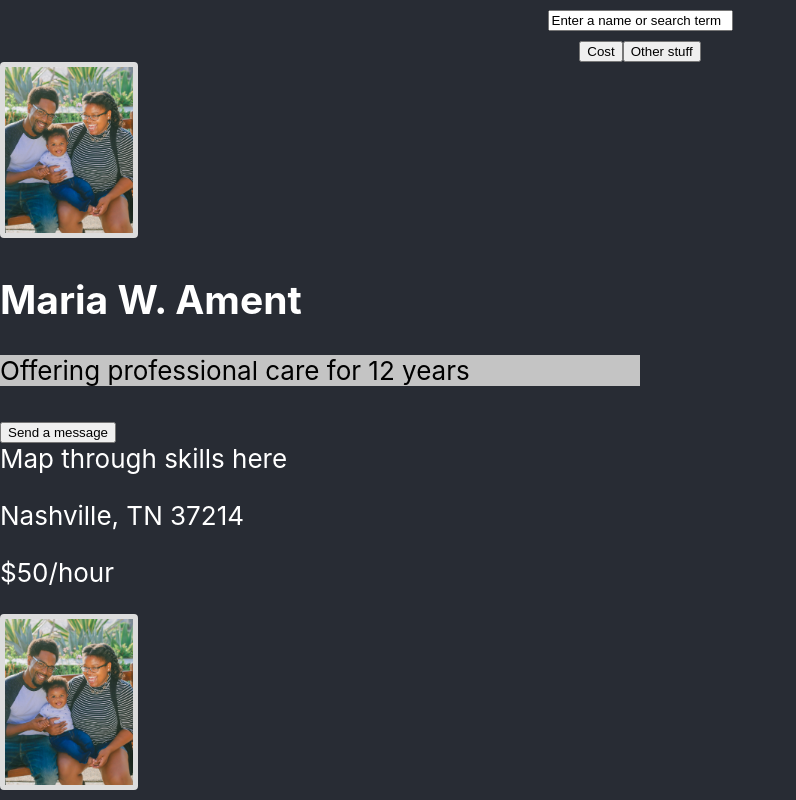
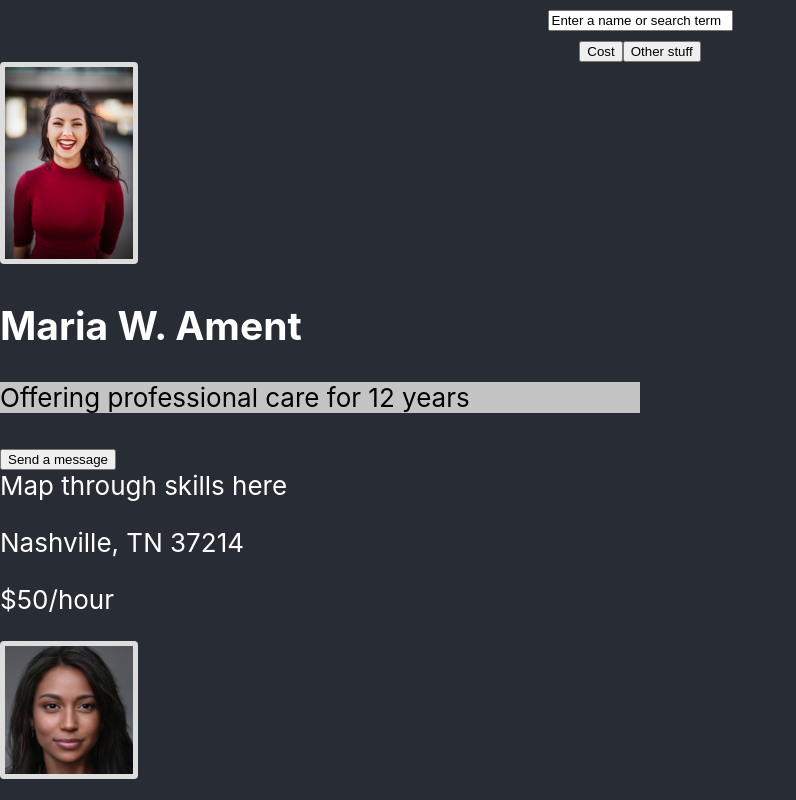
Before and after one commit to Team-Carenest/carenest, a React (Create React App) app: page /parent/search in a window 1280 px wide. Shown: the top 800 px of the page, without its empty margins (0-796 px from the left). Built offline with nearby package versions, Linux system fonts and the light colour scheme.

Commit message:
picture sources fixed

```diff
--- a/src/components/profiles/ProfileCard.js
+++ b/src/components/profiles/ProfileCard.js
@@ -19,7 +19,7 @@ export default function ProfileCard( { config }) {
         <div className="profile-card">
             <div className="top-data">
              {/* <img alt={name} src={`../media/${image}`} /> */}
-             <img src={require('../../media/FamilyPicture.jpg')} alt={name} classname="pic"/>
+             <img src={image} alt={name} classname="pic"/>
                 <h2 className="nanny">{name}</h2>
 
                 <p className="miniBioN">{miniBio}</p>
```
